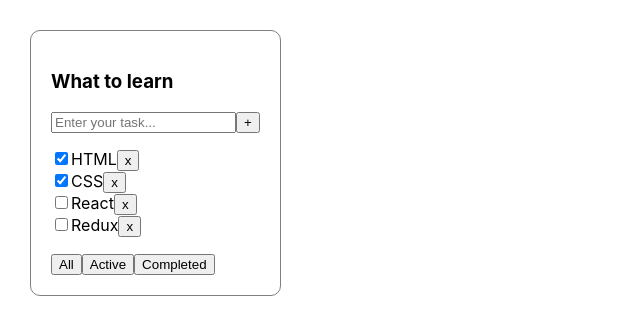
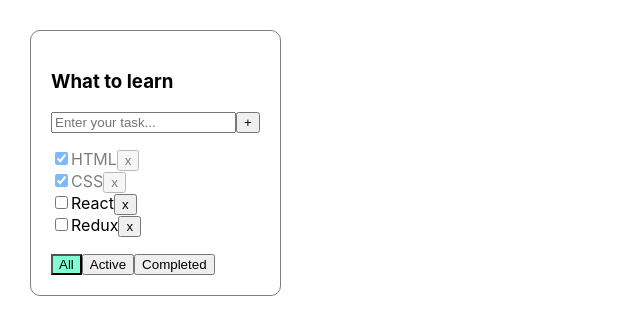
Before and after one commit to Nirweint/todolist-ts, a React (Create React App) app: page / in a window 1280 px wide. Shown: the top 334 px of the page, without its empty margins (0-640 px from the left). Built offline with nearby package versions, Linux system fonts and the light colour scheme.

Commit message:
04 lesson

```diff
--- a/src/App.css
+++ b/src/App.css
@@ -20,3 +20,20 @@
 .todoListUl li {
   list-style-type: none;
 }
+
+.active-filter {
+  background-color: aquamarine;
+}
+
+.is-done {
+  opacity: 0.5;
+}
+
+.error {
+  border: red 1px solid;
+  outline: none;
+}
+
+.error-message {
+  color: red;
+}
--- a/src/App.tsx
+++ b/src/App.tsx
@@ -21,44 +21,68 @@
         {id: v1(), title: "Redux", isDone: false},
     ];
 
-    const [task, setTasks] = useState<Array<TaskType>>(tasksForState)
+    const [tasks, setTasks] = useState<Array<TaskType>>(tasksForState)
     const [filter, setFilter] = useState<FilterValuesType>("all")
 
     const removeTask = (taskId: string) => {
-        setTasks(task.filter(t => t.id !== taskId))
+        setTasks(tasks.filter(t => t.id !== taskId))
     }
-
     const changeFilter = (filter: FilterValuesType) => {
         setFilter(filter)
     }
-
     const addTask = (title: string) => {
         const newTask: TaskType = {
             id: v1(),
             title,
             isDone: false,
         }
-        setTasks([newTask, ...task])
+        setTasks([newTask, ...tasks])
     }
+    const changeTaskStatus = (taskId: string, isDone: boolean) => {
+        const updatedTask = tasks.map(t => t.id === taskId ? {...t, isDone} : t)
+        setTasks(updatedTask)
+    }
+    // const changeTaskStatus = (taskId: string) => {
+    //     const updatedTasks = tasks.map(t => {
+    //         if (t.id === taskId) {
+    //             return {...t, isDone: !t.isDone}
+    //         }
+    //         return t
+    //     })
+    //     setTasks(updatedTasks)
+    // }
+
+    // const changeTaskStatus = (taskId: string, isDone: boolean) => {
+    //     const updatedTasks = tasks.map(t => {
+    //         if (t.id === taskId) {
+    //             return {...t, isDone: isDone}
+    //         }
+    //         return t
+    //     })
+    //     setTasks(updatedTasks)
+    // }
+
+
 
     // UI:
-    let tasksForRender: Array<TaskType> = task;
-
+    let tasksForRender: Array<TaskType> = tasks;
     if (filter === "active") {
-        tasksForRender = task.filter(t => !t.isDone)
+        tasksForRender = tasks.filter(t => !t.isDone)
     }
     if (filter === "completed") {
-        tasksForRender = task.filter(t => t.isDone)
+        tasksForRender = tasks.filter(t => t.isDone)
     }
 
     return (
         <div className="App">
             <TodoList
+                filter={filter}
                 title={"What to learn"}
                 tasks={tasksForRender}
                 removeTask={removeTask}
                 changeFilter={changeFilter}
                 addTask={addTask}
+                changeTaskStatus={changeTaskStatus}
             />
         </div>
     );
--- a/src/TodoList.tsx
+++ b/src/TodoList.tsx
@@ -3,43 +3,63 @@
 
 type TodoListPropsType = {
     title: string
+    filter: FilterValuesType
     tasks: Array<TaskType> // TaskType []
     removeTask: (taskId: string) => void
     changeFilter: (filter: FilterValuesType) => void
     addTask: (title: string) => void
+    changeTaskStatus: (taskId: string, isDone: boolean) => void
 }
-
 export const TodoList = (props: TodoListPropsType) => {
 
     const [title, setTitle] = useState<string>("")
+    const [error, setError] = useState<boolean>(false)
 
-    const filterTasksAll = () => props.changeFilter('all')
-    const filterTasksActive = () => props.changeFilter('active')
-    const filterTasksCompleted = () => props.changeFilter('completed')
+    const filterTasksAll = () => props.changeFilter('all');
+    const filterTasksActive = () => props.changeFilter('active');
+    const filterTasksCompleted = () => props.changeFilter('completed');
 
-    const addTask = () => {
+    const addTaskHandler = () => {
         const trimTitle = title.trim()
         if (trimTitle) {
             props.addTask(trimTitle)
-            setTitle("")
+        } else {
+            setError(true)
+        }
+        setTitle("")
+    }
+    const changeTitleValueHandler = (e: ChangeEvent<HTMLInputElement>) => {
+        setTitle(e.currentTarget.value)
+        setError(false)
+    }
+    const AddTaskOnEnterHandler = (e: KeyboardEvent<HTMLInputElement>) => {
+        if (e.key === "Enter") {
+            addTaskHandler()
         }
     }
-    const AddTaskOnEnter = (e: KeyboardEvent<HTMLInputElement>) => {
-        if (e.key === "Enter") {
-            addTask()
-        }
-    }
-    const changeTitleValue = (e: ChangeEvent<HTMLInputElement>) => {
-        setTitle(e.currentTarget.value)
-    }
+
+    const activeStyleBtnAll = props.filter === "all" ? 'active-filter' : '';
+    const activeStyleBtnActive = props.filter === "active" ? 'active-filter' : '';
+    const activeStyleBtnCompleted = props.filter === "completed" ? 'active-filter' : '';
+    const errorMessage = error ? <div style={{color: "red"}}>Title is required</div> : null
 
 
     const tasksJSXElements = props.tasks.map(task => {
         const removeTask = () => props.removeTask(task.id)
+        const changeCheckboxHandler = (e: ChangeEvent<HTMLInputElement>) => {
+            props.changeTaskStatus(task.id, e.currentTarget.checked)
+        }
 
         return (
-            <li key={task.id}>
-                <input type="checkbox" checked={task.isDone}/>
+            <li
+                className={task.isDone ? "is-done" : ""}
+                key={task.id}
+            >
+                <input
+                    onChange={changeCheckboxHandler}
+                    type="checkbox"
+                    checked={task.isDone}
+                />
                 <span>{task.title}</span>
                 <button onClick={removeTask}>x</button>
             </li>
@@ -51,20 +71,34 @@
             <h3>{props.title}</h3>
             <div>
                 <input
+                    className={error ? 'error' : ''}
                     value={title}
                     placeholder="Enter your task..."
-                    onChange={changeTitleValue}
-                    onKeyPress={AddTaskOnEnter}
+                    onChange={changeTitleValueHandler}
+                    onKeyPress={AddTaskOnEnterHandler}
                 />
-                <button onClick={addTask}>+</button>
+                <button onClick={addTaskHandler}>+</button>
+                {errorMessage}
             </div>
             <ul className="todoListUl">
                 {tasksJSXElements}
             </ul>
             <div>
-                <button onClick={filterTasksAll}>All</button>
-                <button onClick={filterTasksActive}>Active</button>
-                <button onClick={filterTasksCompleted}>Completed</button>
+                <button
+                    className={activeStyleBtnAll}
+                    onClick={filterTasksAll}
+                >All
+                </button>
+                <button
+                    className={activeStyleBtnActive}
+                    onClick={filterTasksActive}
+                >Active
+                </button>
+                <button
+                    className={activeStyleBtnCompleted}
+                    onClick={filterTasksCompleted}
+                >Completed
+                </button>
             </div>
         </div>
     );
```
